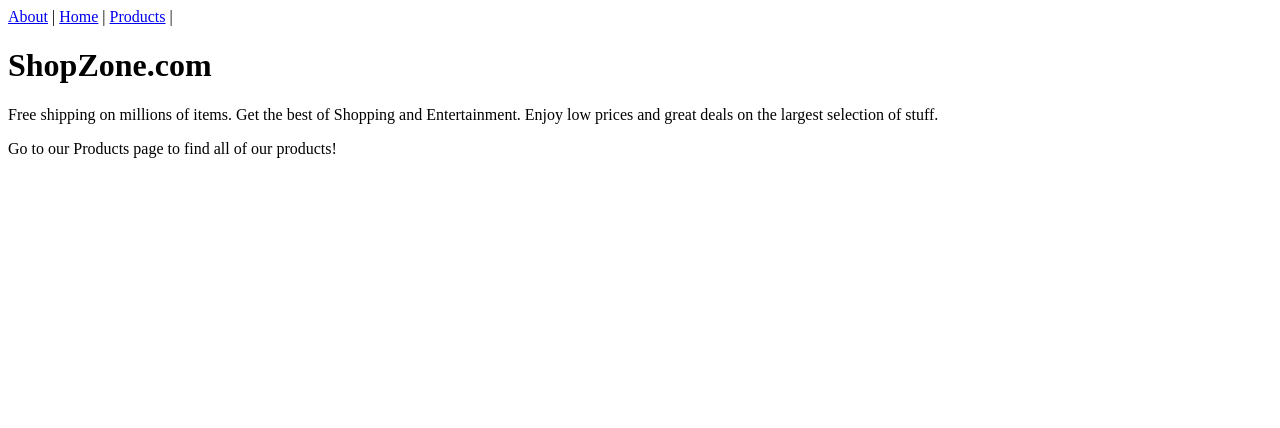
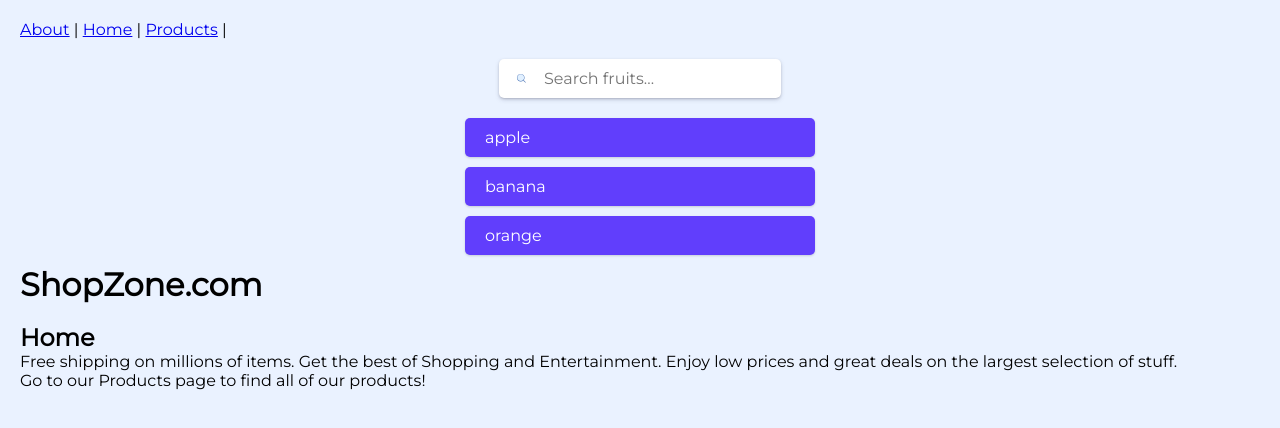
Before and after one commit to b-regan11/Ecommerce-Site, a Vue app: page / in a window 1280 px wide. Shown: the top 428 px of the page. Built offline with nearby package versions, Linux system fonts and the light colour scheme.

Commit message:
Base Search Bar

```diff
--- a/package.json
+++ b/package.json
@@ -10,6 +10,7 @@
     "core-js": "^3.8.3",
     "vue": "^3.2.13",
     "vue-router": "^4.0.3",
+    "vue-search-input": "^1.1.14",
     "vuex": "^4.0.0"
   },
   "devDependencies": {
--- a/src/App.vue
+++ b/src/App.vue
@@ -1,12 +1,79 @@
 <template>
+  <!-- Navigation Bar Component -->
   <nav>
     <router-link to="/about">About</router-link> |
     <router-link to="/">Home</router-link> |
     <router-link to="/all">Products</router-link> |
   </nav>
+  <!-- Search Bar Component -->
+  <input type="text" v-model="input" placeholder="Search fruits..."/>
+  <div class="item fruit" v-for="fruit in filteredList()" :key="fruit">
+    <p>{{ fruit }}</p>
+  </div>
+  <div class="item error" v-if="input&&!filteredList().length">
+    <p>No results found!</p>
+  </div>
   <router-view/>
 </template>
 
+<!-- Search Bar Component -->
+<script setup>
+import { ref } from "vue";
+let input = ref("");
+const fruits = ["apple", "banana", "orange"];
+function filteredList() {
+  return fruits.filter((fruit) =>
+    fruit.toLowerCase().includes(input.value.toLowerCase())
+    );
+}
+</script>
+
 <style>
+@import url("https://fonts.googleapis.com/css2?family=Montserrat&display=swap");
 
+*{
+  padding: 0;
+  margin: 0;
+  box-sizing: border-box;
+  font-family: "Montserrat", sans-serif;
+}
+
+body {
+  padding: 20px;
+  min-height: 100vh;
+  background-color: rgb(234, 242, 255);
+}
+
+input {
+  display: block;
+  width: 350 px;
+  margin: 20px auto;
+  padding: 10px 45px;
+  background: white url("assets/search-icon.svg") no-repeat 15px center;
+  background-size: 15px 15px;
+  font-size: 16px;
+  border: none;
+  border-radius: 5px;
+  box-shadow: rgba(50, 50, 93, 0.25) 0px 2px 5px -1px,
+    rgba(0, 0, 0, 0.3) 0px 1px 3px -1px;
+}
+
+.item {
+  width: 350px;
+  margin: 0 auto 10px auto;
+  padding: 10px 20px;
+  color: white;
+  border-radius: 5px;
+  box-shadow: rgba(0, 0, 0, 0.1) 0px 1px 3px 0px,
+    rgba(0, 0, 0, 0.06) 0px 1px 2px 0px;
+}
+
+.fruit {
+  background-color: rgb(97, 62, 252);
+  cursor: pointer;
+}
+
+.error {
+  background-color: tomato;
+}
 </style>
--- a/src/router/index.js
+++ b/src/router/index.js
@@ -2,6 +2,7 @@
 import HomeView from '../views/Home.vue'
 import AboutView from '../views/AboutView.vue'
 import AllProductsView from '../views/AllProducts.vue'
+import SearchResultsView from '../views/SearchResults.vue'
 import FireTVView from '../views/ProductPages/Electronics/FireTV.vue'
 import PedestalFanView from '../views/ProductPages/Office/PedestalFan.vue'
 import GatoradeBottleView from '../views/ProductPages/Outdoors/GatoradeBottle.vue'
@@ -22,6 +23,11 @@
     path: '/all',
     name: 'allproducts',
     component: AllProductsView
+  },
+  {
+    path: '/results',
+    name: 'results',
+    component: SearchResultsView
   },
   {
     path: '/firetv',
--- a/src/views/AllProducts.vue
+++ b/src/views/AllProducts.vue
@@ -1,6 +1,8 @@
 <template>
     <div class="allproducts">
-      <h1>All Products</h1>
+      <h1>ShopZone.com</h1>
+      <br>
+      <h2>All Products</h2>
 
       <a href="/firetv">
         <img src="../assets/ProductImages/Electronics/FireTV.jpg" alt="Amazon Fire TV" style="width: 400px">
--- a/src/views/Home.vue
+++ b/src/views/Home.vue
@@ -1,6 +1,8 @@
 <template>
   <div class="home">
     <h1>ShopZone.com</h1>
+    <br>
+    <h2>Home</h2>
     <p>Free shipping on millions of items. Get the best of Shopping and Entertainment. Enjoy low prices and great deals on the largest selection of stuff.</p>
     <p>Go to our Products page to find all of our products!</p>
   </div>
--- /dev/null
+++ b/src/views/SearchResults.vue
@@ -0,0 +1,15 @@
+<template>
+    <div class="results">
+      <h1>ShopZone.com</h1>
+      <br>
+      <h2>Search Results</h2>
+    </div>
+  </template>
+
+  <script>
+
+  </script>
+
+  <style>
+
+  </style>
```
Also changed, not shown: src/assets/search-icon.svg (added), 1 other file (tests, documents, lock files or other folders).
